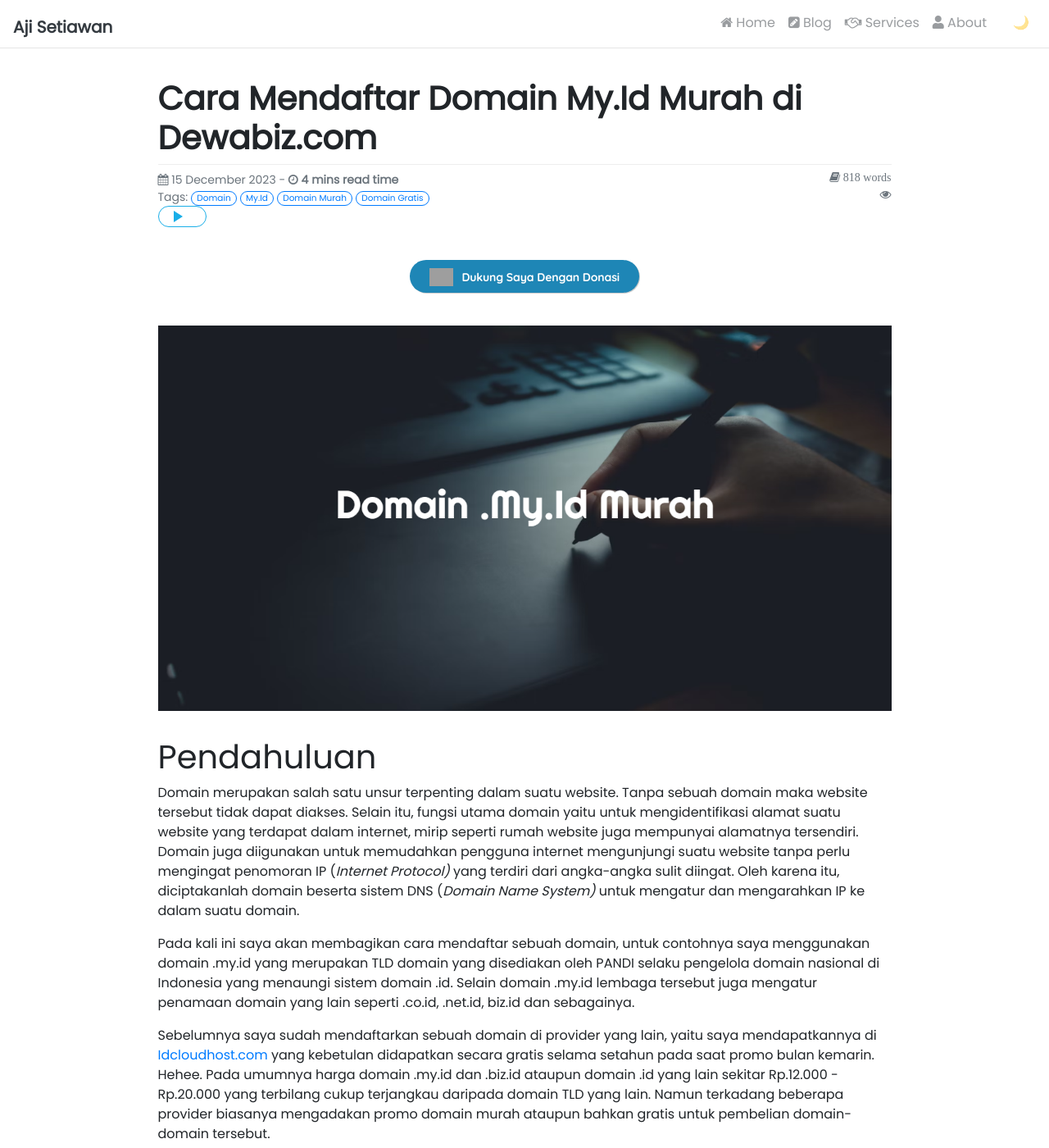
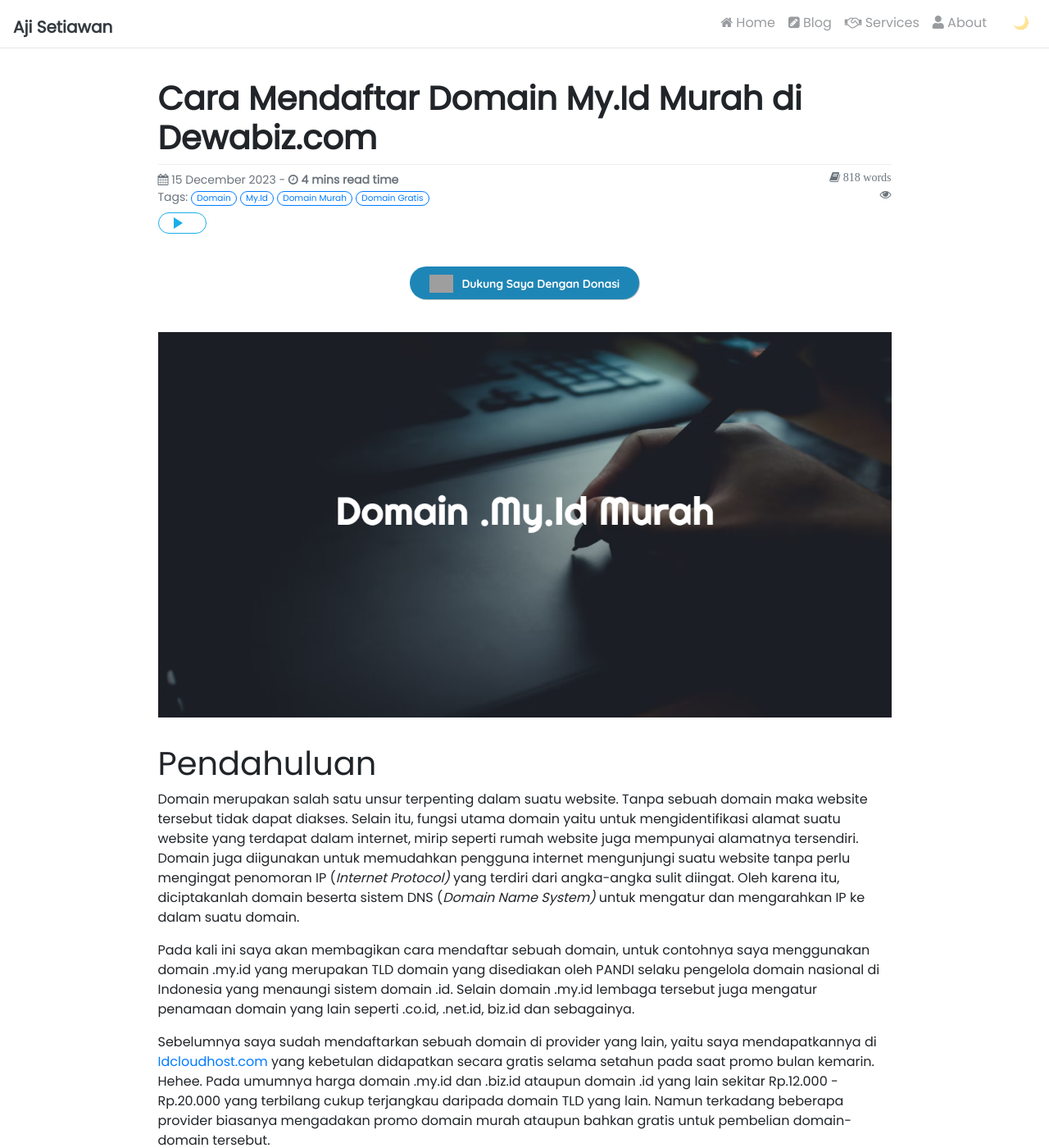
Before and after one commit to ajisetiawan716/ajisetiawan716.github.io, a Jekyll site: the page built from _posts/2023-12-15-cara-daftar-domain-my.id-murah-di-dewabiz.md, in a window 1280 px wide and 1400 px high. Shown: the whole window at 82% size. Built offline with Jekyll 4.4.1, drawn with Linux system fonts in a browser that asks for light colours; nearby versions of some CDN libraries; comment, search, counter and statistics services are not loaded; grey boxes are pictures that could not be loaded.

Commit message:
Update _blog.scss

```diff
--- a/_sass/_blog.scss
+++ b/_sass/_blog.scss
@@ -224,6 +224,7 @@ $linkColor: #0366d6;
             position: relative;
             display: flex;
             align-items: center;
+            margin-top: inherit;
             border-radius: 50px;
             padding: 0 15px 0 10px;
             border: 1px solid #19aee8;
```
